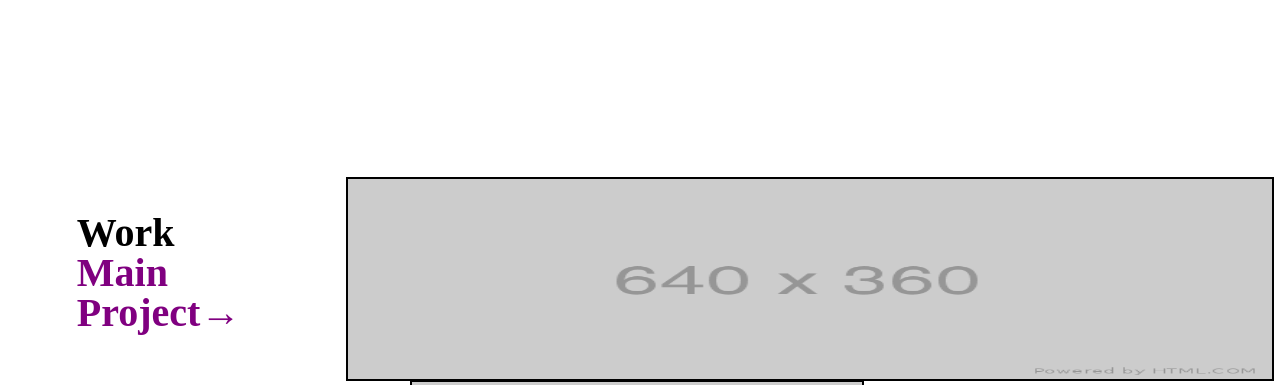
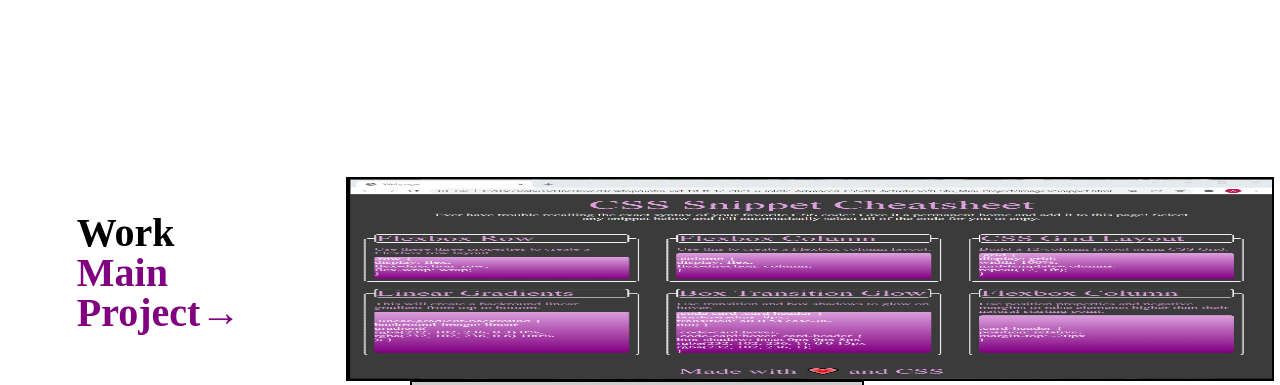
Before and after one commit to Huss33/Coding-Bootcamp-HW2, a plain HTML site: page Index.html in a window 1280 px wide. Shown: the part 566-951 px from the top of the page. Drawn offline with Linux system fonts and the light colour scheme.

Commit message:
initial commit

```diff
--- a/Index.html
+++ b/Index.html
@@ -46,7 +46,7 @@
     <section class="work" id="work">
         <h3>Work<br><span style="color: purple;">Main Project&#8594</span></h3>
             <!-- <section class="work-1"> -->
-                <img src="./placeholder.png" class="work-1" height="200px" width="924px">
+                <img src="./CSS Cheatsheet.png" class="work-1" height="200px" width="924px">
                     <!-- <div class="project1">Project 1</class> -->
             <!-- </section> -->
 
```
Also changed, not shown: CSS Cheatsheet.png (added).
